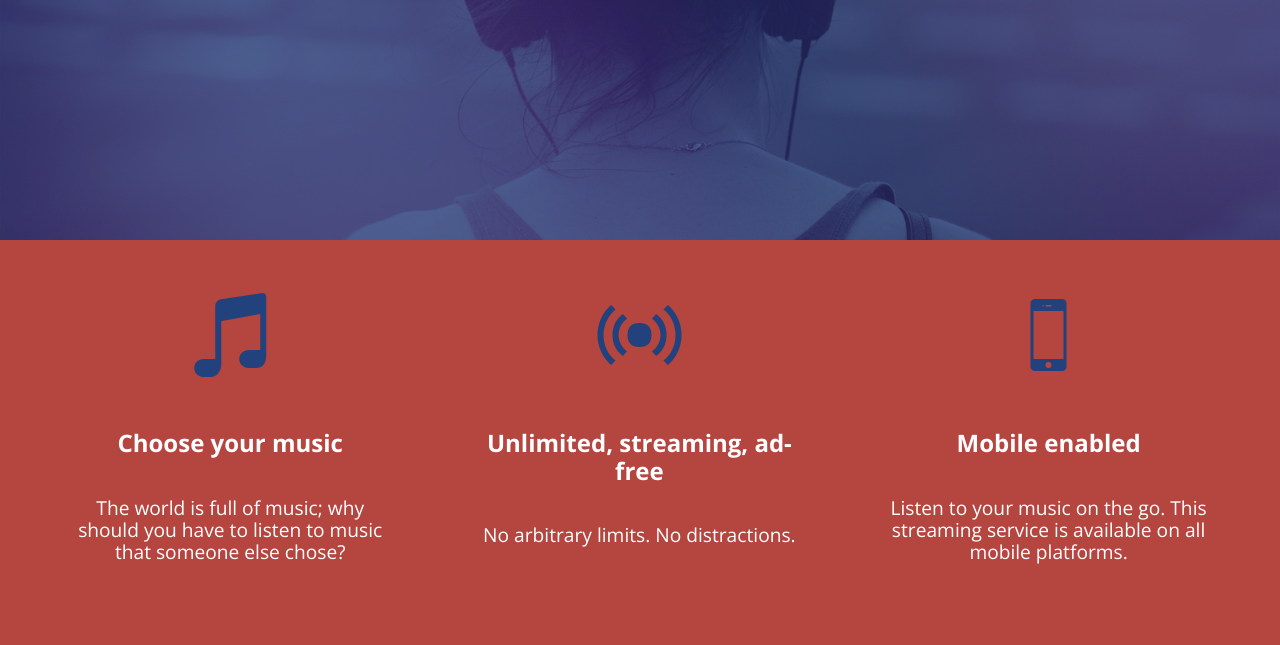
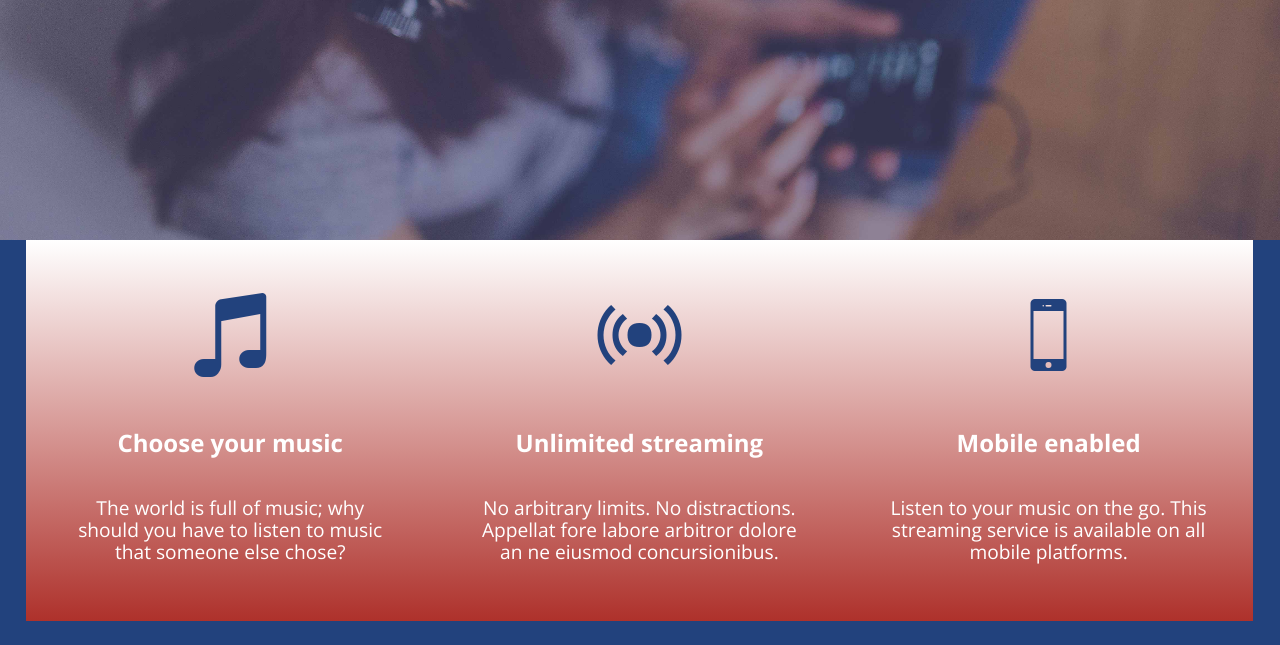
Before and after one commit to EdwardRBurton/Pearce-Jams, a plain HTML site: page index.html in a window 1280 px wide. Shown: the part 458-1103 px from the top of the page. Drawn offline with nearby package versions, Linux system fonts and the light colour scheme.

Commit message:
finsihed UI changes

```diff
--- a/index.html
+++ b/index.html
@@ -38,8 +38,8 @@
     </div>
     <div class="point column third">
       <span class="ion-radio-waves"></span>
-      <h5 class="point-title">Unlimited, streaming, ad-free</h5>
-      <p class="point-description">No arbitrary limits. No distractions.</p>
+      <h5 class="point-title">Unlimited streaming</h5>
+      <p class="point-description">No arbitrary limits. No distractions. Appellat fore labore arbitror dolore an ne eiusmod concursionibus.</p>
     </div>
     <div class="point column third">
       <span class="ion-iphone"></span>
--- a/styles/landing.css
+++ b/styles/landing.css
@@ -1,5 +1,5 @@
 body.landing {
-  background-color: rgba(174, 49, 43, 0.9);
+  background: rgb(34, 66, 125);
   /* sets the background color to an RGB value (see below) */
 }
 
@@ -8,7 +8,7 @@ body.landing {
   /* positioning will be explained in a resource */
   min-height: 600px;
   /* hero content element must be _at least_ 600 pixels */
-  background-image: url(../assets/images/bloc_jams_bg.jpg);
+  background-image: url(../assets/images/girl-headphones-pearce.jpg);
   background-repeat: no-repeat;
   background-position: center center;
   background-size: cover;
@@ -46,19 +46,20 @@ body.landing {
 }
 
 .point {
+ background-image: linear-gradient(white, rgb(174, 49, 43));
   position: relative;
   padding: 2rem;
   text-align: center;
-  opacity: 0;
+  opacity: 5;
   -webkit-transform: scaleX(0.9) translateY(3rem);
   -moz-transform: scaleX(0.9) translateY(3rem);
   transform: scaleX(0.9) translateY(3rem);
-  -webkit-transition: all 0.25s ease-in-out;
-  -moz-transition: all 0.25s ease-in-out;
-  transition: all 0.25s ease-in-out;
-  -webkit-transition-delay: 0.2s;
-  -moz-transition-delay: 0.2s;
-  transition-delay: 0.2s;
+  -webkit-transition: all 0.5s ease-in-out;
+  -moz-transition: all 0.5s ease-in-out;
+  transition: all 0.5s ease-in-out;
+  -webkit-transition-delay: 0.5s;
+  -moz-transition-delay: 0.5s;
+  transition-delay: 0.5s;
 }
 
 .point .point-title {
--- a/styles/main.css
+++ b/styles/main.css
@@ -29,7 +29,7 @@ body {
 .navbar {
   position: relative;
    padding: 0.5rem;
-   background-color: rgba(174,49,43,.8);
+   background-color:white;
    z-index: 1;
 }
 
@@ -56,7 +56,7 @@ body {
      padding-left: 1rem;
      padding-right: 1rem;
      vertical-align: middle;
-     color: white;
+     color: #AE312B;
      font-size: 0.625rem;
      letter-spacing: 0.05rem;
      font-weight: 700;
```
Also changed, not shown: assets/images/beautiful-cellphone.jpg (added), assets/images/blur_bg_1.jpg (added), assets/images/girl-headphones-pearce.jpg (added), 2 other files.
